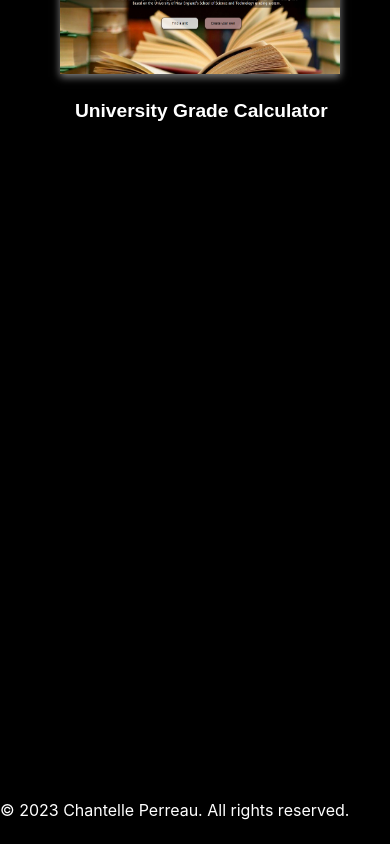
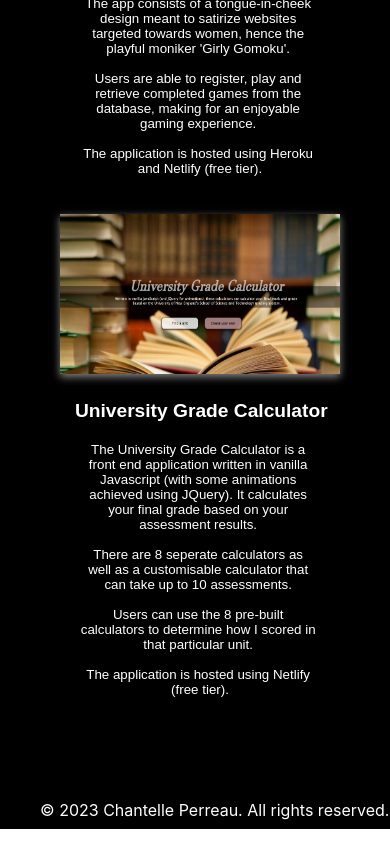
Before and after one commit to ChantellePe/chantelleperreau, a React (Create React App) app in the folder chantelleperreau/: page / in a window 390 px wide. Shown: the part 1356-2200 px from the top of the page. Built offline with nearby package versions, Linux system fonts and the light colour scheme.

Commit message:
Removed hover for mobile optimisation

```diff
--- a/chantelleperreau/src/App.css
+++ b/chantelleperreau/src/App.css
@@ -135,6 +135,10 @@ h4 {
 
 }
 
+.mobDesc {
+  visibility: hidden;
+  display: none;
+}
 
 .body {
   position: absolute;
@@ -451,8 +455,9 @@ ul {
 
 @media only screen and (max-width: 700px) {
   .App {
-
+    height:2235px;
     z-index: 0;
+    overflow: hidden;
   }
 
 
@@ -488,7 +493,7 @@ ul {
 
   #web2 {
     left:-240px;
-    top: 1200px;
+    top: 1500px;
   }
 
   .webTitle {
@@ -528,13 +533,37 @@ ul {
   }
 
   #web1:hover {
-    transform: scale(1.1) ;
+    transform: none;
     z-index: 12;
   }
 
   #web2:hover {
-    transform: scale(1.1);
+    transform: none;
     z-index: 12;
   }
 
+  #webTitle2, #webTitle {
+    visibility: hidden;
+    display: none;
+  }
+
+  .mobDesc{
+    visibility: visible;
+    display: block;
+    color: white;
+    margin-top: -5px;
+    position: absolute;
+    text-align: center;
+    overflow: hidden;
+    white-space: break-spaces;
+    height: 600px;
+    width: 240px;
+    left:25px;
+  }
+
+  footer {
+    text-align: center;
+    margin-left: 40px;
+  }
+
 }
--- a/chantelleperreau/src/App.js
+++ b/chantelleperreau/src/App.js
@@ -103,6 +103,8 @@ function App() {
           <h4 className="webDescBody">Girly Gomoku</h4>
           <p id="webTitle" className={button1Class}>Girly Gomoku is a web application built with React.js on the frontend, Express.js on the backend for server-side logic and a RESTful API, and MongoDB as the database. <br></br><br></br>
             The app consists of a tongue-in-cheek design meant to satirize websites targeted towards women, hence the playful moniker 'Girly Gomoku'. <br></br><br></br>Users are able to register, play and retrieve completed games from the database, making for an enjoyable gaming experience. <br></br><br></br>The application is hosted using Heroku and Netlify (free tier).</p>
+            <p className="mobDesc" >Girly Gomoku is a web application built with React.js on the frontend, Express.js on the backend for server-side logic and a RESTful API, and MongoDB as the database. <br></br><br></br>
+            The app consists of a tongue-in-cheek design meant to satirize websites targeted towards women, hence the playful moniker 'Girly Gomoku'. <br></br><br></br>Users are able to register, play and retrieve completed games from the database, making for an enjoyable gaming experience. <br></br><br></br>The application is hosted using Heroku and Netlify (free tier).</p>
         </div>
         </a>
       </button>
@@ -115,6 +117,7 @@ function App() {
         <div className='exampleDescription'>
           <h4 className="webDescBody">University Grade Calculator</h4>
           <p id="webTitle2" className={button2Class}>The University Grade Calculator is a front end application written in vanilla Javascript (with some animations achieved using JQuery). It calculates your final grade based on your assessment results. <br></br><br></br>There are 8 seperate calculators as well as a customisable calculator that can take up to 10 assessments. <br></br><br></br>Users can use the 8 pre-built calculators to determine how I scored in that particular unit. <br></br><br></br>The application is hosted using Netlify (free tier).</p>
+          <p className ="mobDesc">The University Grade Calculator is a front end application written in vanilla Javascript (with some animations achieved using JQuery). It calculates your final grade based on your assessment results. <br></br><br></br>There are 8 seperate calculators as well as a customisable calculator that can take up to 10 assessments. <br></br><br></br>Users can use the 8 pre-built calculators to determine how I scored in that particular unit. <br></br><br></br>The application is hosted using Netlify (free tier).</p>
         </div>
         </a>
       </button>
```
